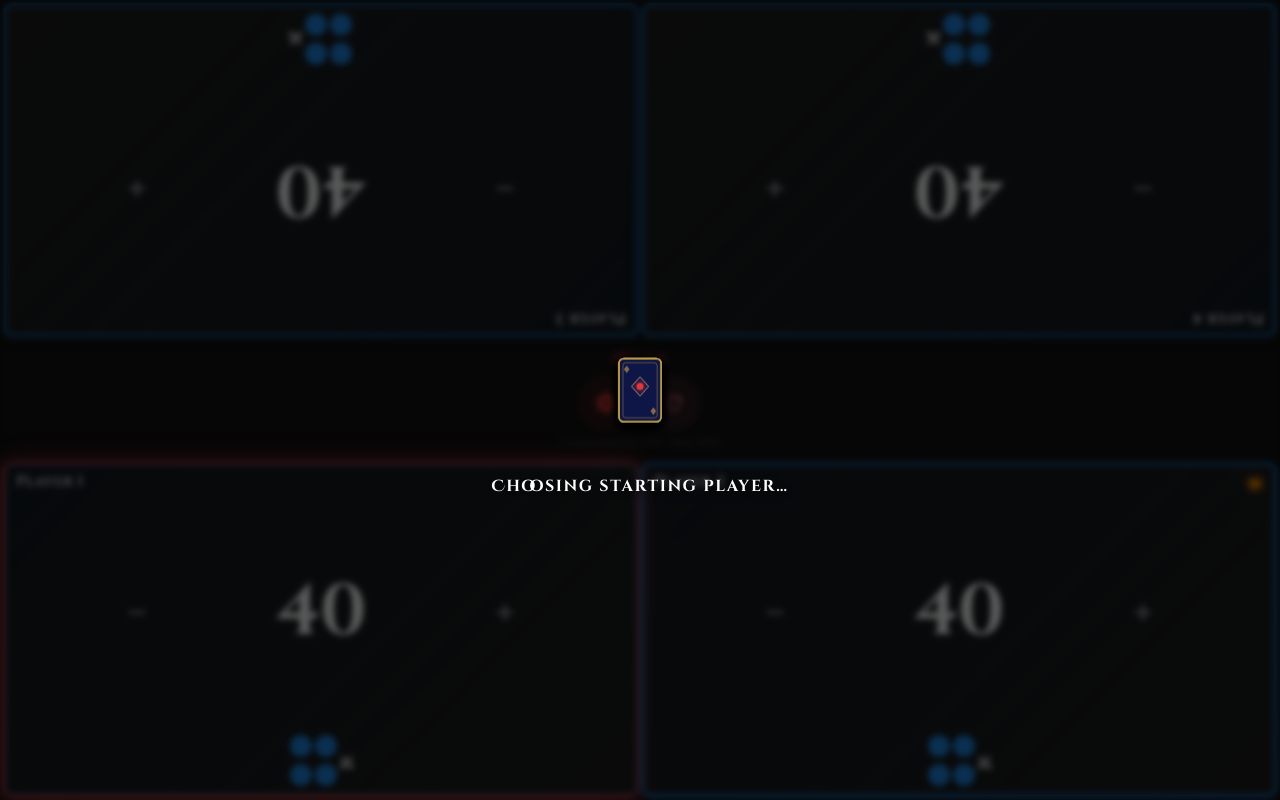
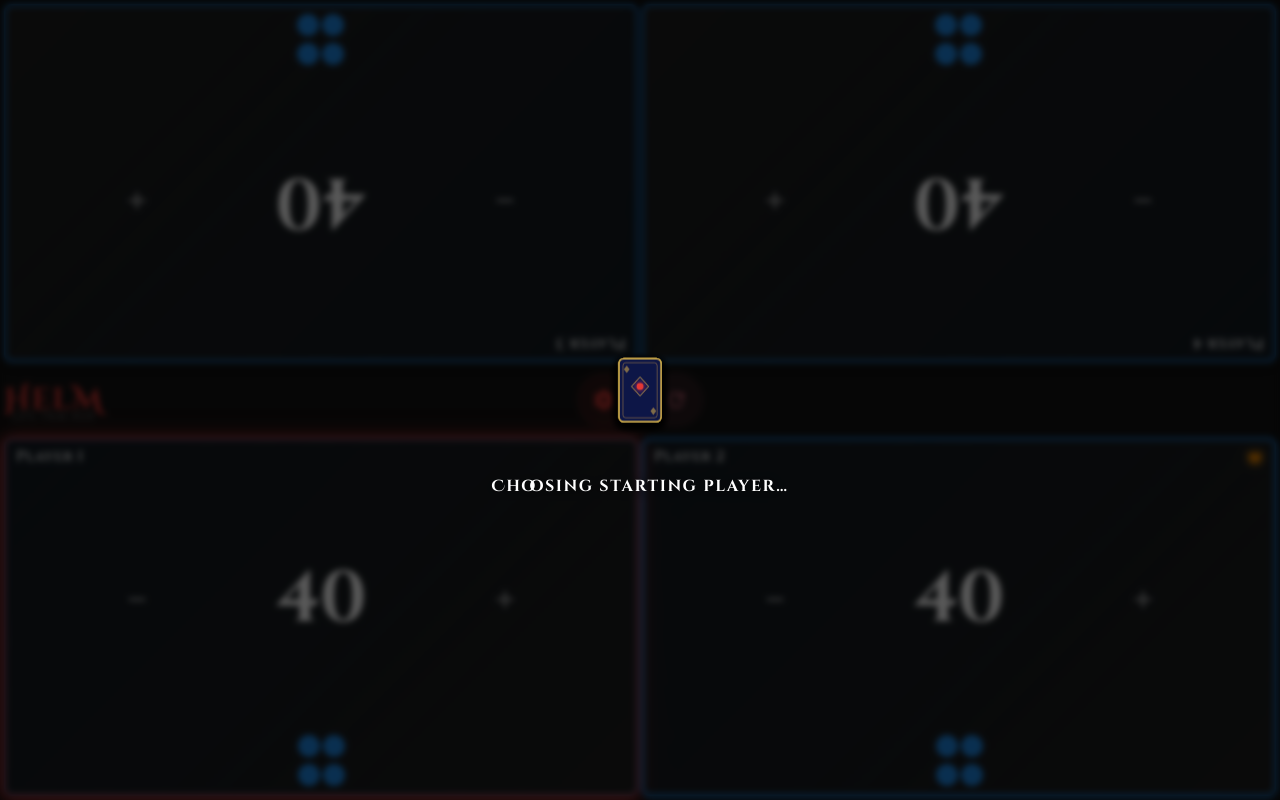
Before and after one commit to BlazeRed/magic-helper, a Vue app: page / in a window 1280 px wide. Both pictures are taken after a click on the button "START GAME". Built offline with nearby package versions, Linux system fonts and the light colour scheme.

Commit message:
Branding and layout update

```diff
--- a/index.html
+++ b/index.html
@@ -10,7 +10,7 @@
     <link rel="preconnect" href="https://fonts.googleapis.com" />
     <link rel="preconnect" href="https://fonts.gstatic.com" crossorigin />
     <link href="https://fonts.googleapis.com/css2?family=Cinzel:wght@400;600;700;900&family=Cinzel+Decorative:wght@400;700;900&display=swap" rel="stylesheet" />
-    <title>Helma</title>
+    <title>HelM</title>
   </head>
   <body>
     <div id="app"></div>
--- a/src/App.vue
+++ b/src/App.vue
@@ -14,12 +14,14 @@
           </div>
         </template>
 
+        <div style="grid-area: brand;">
+          <div class="brand-mark">
+            <span class="brand-title">HelM</span>
+            <span class="brand-tagline">Life Tracker</span>
+          </div>
+        </div>
         <!-- ─── Center controls ─── -->
         <div class="controls-cell" style="grid-area: controls">
-          <div class="brand-mark">
-            <span class="brand-title">Helma</span>
-          </div>
-
           <div class="controls-buttons">
             <v-btn
               icon
@@ -43,16 +45,14 @@
               <v-tooltip activator="parent" location="bottom">Reset Game</v-tooltip>
             </v-btn>
           </div>
-
-          <span class="brand-tagline">Commander Life Tracker</span>
         </div>
       </div>
 
       <!-- ─── First launch splash ─── -->
       <div v-else class="splash-screen">
         <div class="splash-content">
-          <h1 class="splash-brand mb-1">Helma</h1>
-          <p class="splash-tagline mb-6">Commander Life Tracker</p>
+          <h1 class="splash-brand mb-1">HelM</h1>
+          <p class="splash-tagline mb-6">Life Tracker</p>
           <v-btn color="primary" size="large" @click="settingsDialogOpen = true">
             <v-icon start>mdi-play</v-icon>
             New Game
@@ -165,7 +165,7 @@ const layoutSlots = computed<LayoutSlot[]>(() => {
       { area: 'p2', type: 'player', playerIndex: 1, rotation: 0 },
       { area: 'p3', type: 'player', playerIndex: 2, rotation: 180 },
       { area: 'p4', type: 'player', playerIndex: 3, rotation: 180 },
-      { area: 'p5', type: 'player', playerIndex: 4, rotation: 90 },
+      { area: 'p5', type: 'player', playerIndex: 4, rotation: -90 },
       { area: 'controls', type: 'controls' },
     ],
     6: [
@@ -280,11 +280,11 @@ html, body, #app {
 /* 2 players */
 .grid-2p {
   grid-template-rows: 1fr min-content 1fr;
-  grid-template-columns: 1fr;
+  grid-template-columns: 1fr 1fr 1fr;
   grid-template-areas:
-    "p1"
-    "controls"
-    "p2";
+    "p1 p1 p1"
+    "brand controls ."
+    "p2 p2 p2";
 }
 
 /* 3 players */
@@ -292,19 +292,19 @@ html, body, #app {
   grid-template-rows: 1fr min-content 1fr;
   grid-template-columns: 1fr min-content 1fr;
   grid-template-areas:
-    "p1    .          p3"
-    ".     controls   p3"
-    "p2    .          p3";
+    "p1        p1         p3"
+    "brand     controls   p3"
+    "p2        p2         p3";
 }
 
 /* 4 players */
 .grid-4p {
   grid-template-rows: 1fr min-content 1fr;
-  grid-template-columns: 1fr 1fr;
+  grid-template-columns: 1fr 1fr 1fr 1fr;
   grid-template-areas:
-    "p3       p4"
-    "controls controls"
-    "p1       p2";
+    "p3       p3 p4           p4"
+    "brand    controls controls   . "
+    "p1       p1 p2          p2";
 }
 
 /* 5 players */
@@ -312,9 +312,9 @@ html, body, #app {
   grid-template-rows: 1fr min-content 1fr;
   grid-template-columns: 1fr 1fr 1fr;
   grid-template-areas:
-    "p5   p3       p4"
-    "p5  controls  ."
-    "p5   p1       p2";
+    "p3       p4           p5"
+    "brand     controls    p5"
+    "p1       p2           p5";
 }
 
 /* 6 players */
@@ -323,7 +323,7 @@ html, body, #app {
   grid-template-columns: 1fr 1fr 1fr;
   grid-template-areas:
     "p4     p5         p6"
-    ".      controls   ."
+    "brand      controls   ."
     "p1     p2         p3";
 }
 
@@ -341,39 +341,40 @@ html, body, #app {
   flex-direction: column;
   align-items: center;
   justify-content: center;
-  gap: 6px;
-  padding: 8px;
+  padding: 6px;
 }
 
 .brand-mark {
   display: flex;
+  flex-direction: column;
   align-items: center;
-  gap: 5px;
   white-space: nowrap;
 }
 
 .brand-title {
   font-family: 'Cinzel Decorative', 'Cinzel', serif;
-  font-size: clamp(0.55rem, 1.4vw, 0.85rem);
+  font-size: 1.9em;
   font-weight: 700;
   color: rgb(var(--v-theme-primary));
-  letter-spacing: 0.04em;
+  letter-spacing: 0.05em;
+  line-height: 1.1em;
+}
+
+.brand-tagline {
+  font-family: 'Cinzel', serif;
+  font-size: 0.76em;
+  color: rgba(255, 255, 255, 0.42);
+  line-height: 0.1em;
+  text-transform: uppercase;
+  white-space: nowrap;
 }
 
 .controls-buttons {
   display: flex;
-  align-items: center;
-  gap: 12px;
+  justify-content: center;
+  gap: 1em;
 }
 
-.brand-tagline {
-  font-family: 'Cinzel', serif;
-  font-size: clamp(0.4rem, 0.9vw, 0.6rem);
-  color: rgba(255, 255, 255, 0.35);
-  letter-spacing: 0.12em;
-  text-transform: uppercase;
-  white-space: nowrap;
-}
 
 /* Splash screen */
 .splash-screen {
--- a/src/components/LifeCounter.vue
+++ b/src/components/LifeCounter.vue
@@ -80,16 +80,6 @@
           :all-players="gameStore.players"
           @open="cmdDialogOpen = true"
         />
-        <v-btn
-          icon
-          size="x-small"
-          variant="text"
-          density="compact"
-          title="Commander damage"
-          @click.stop="cmdDialogOpen = true"
-        >
-          <v-icon size="16">mdi-sword-cross</v-icon>
-        </v-btn>
       </div>
     </v-card>
 
--- a/src/utils/gridLayout.ts
+++ b/src/utils/gridLayout.ts
@@ -62,11 +62,11 @@ export function getGridConfig(numPlayers: number): GridConfig {
     },
     5: {
       template: {
-        1: '"p5 p3 p4" "p5 p1 p2"',
-        2: '"p5 p3 p4" "p5 p1 p2"',
-        3: '"p2 p1 p5" "p4 p3 p5"',
-        4: '"p2 p1 p5" "p4 p3 p5"',
-        5: '"p4 p4 p2 p2" "p3 p3 p1 p1" "p5 p5 p5 p5"',
+        1: '"p3 p4 p5" "p1 p2 p5"',
+        2: '"p3 p4 p5" "p1 p2 p5"',
+        3: '"p5 p2 p1" "p5 p4 p3"',
+        4: '"p5 p2 p1" "p5 p4 p3"',
+        5: '"p1 p1 p3 p3" "p2 p2 p4 p4" "p5 p5 p5 p5"',
       },
       cols: '1fr min(min-content, 1fr) 1fr',
       rows: '1fr 1fr min(min-content, 1fr)',
@@ -75,7 +75,7 @@ export function getGridConfig(numPlayers: number): GridConfig {
         { id: 2, area: 'p2', rotation: 0 },
         { id: 3, area: 'p3', rotation: 180 },
         { id: 4, area: 'p4', rotation: 180 },
-        { id: 5, area: 'p5', rotation: 90 },
+        { id: 5, area: 'p5', rotation: -90 },
       ],
     },
     6: {
```
